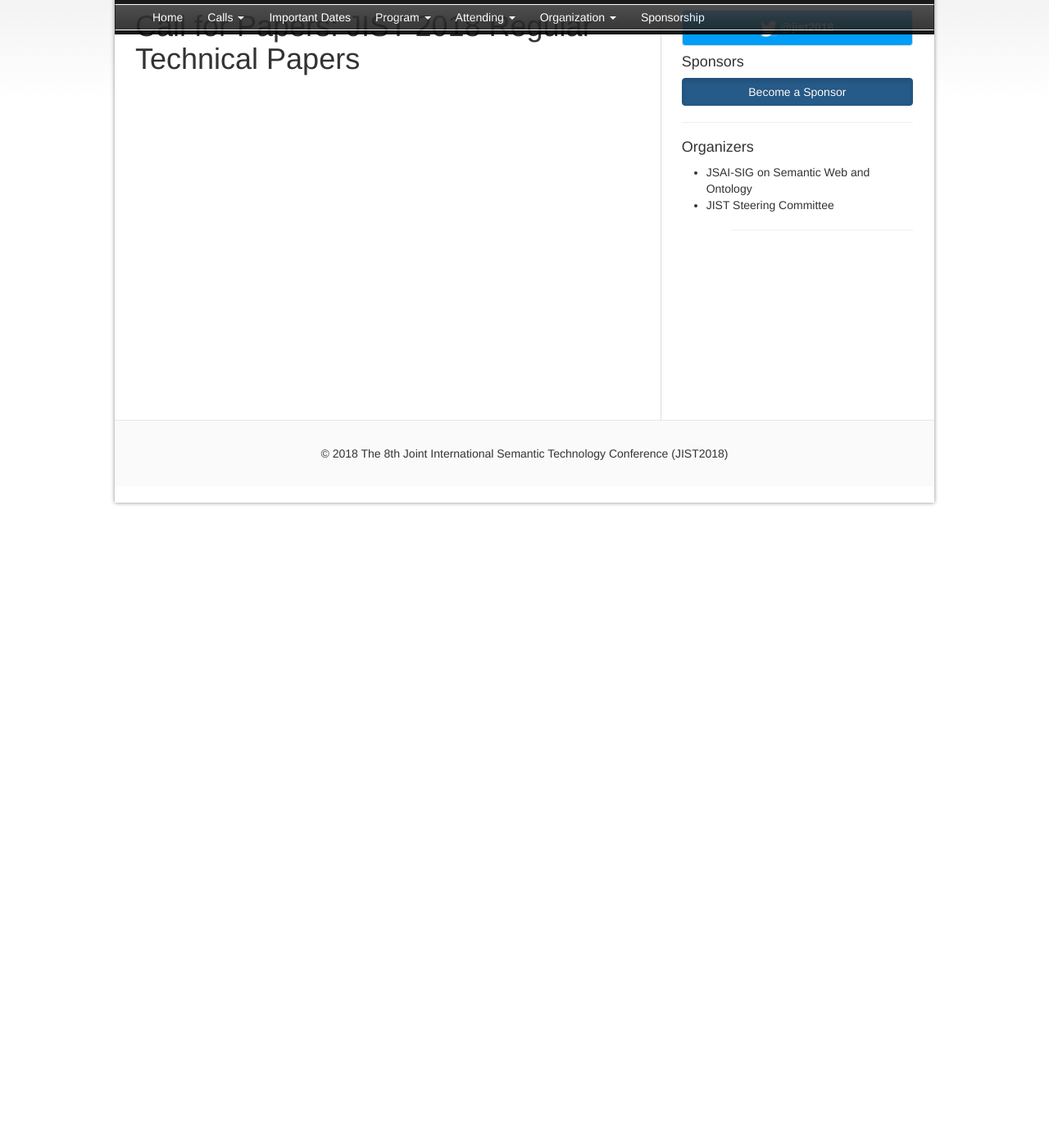
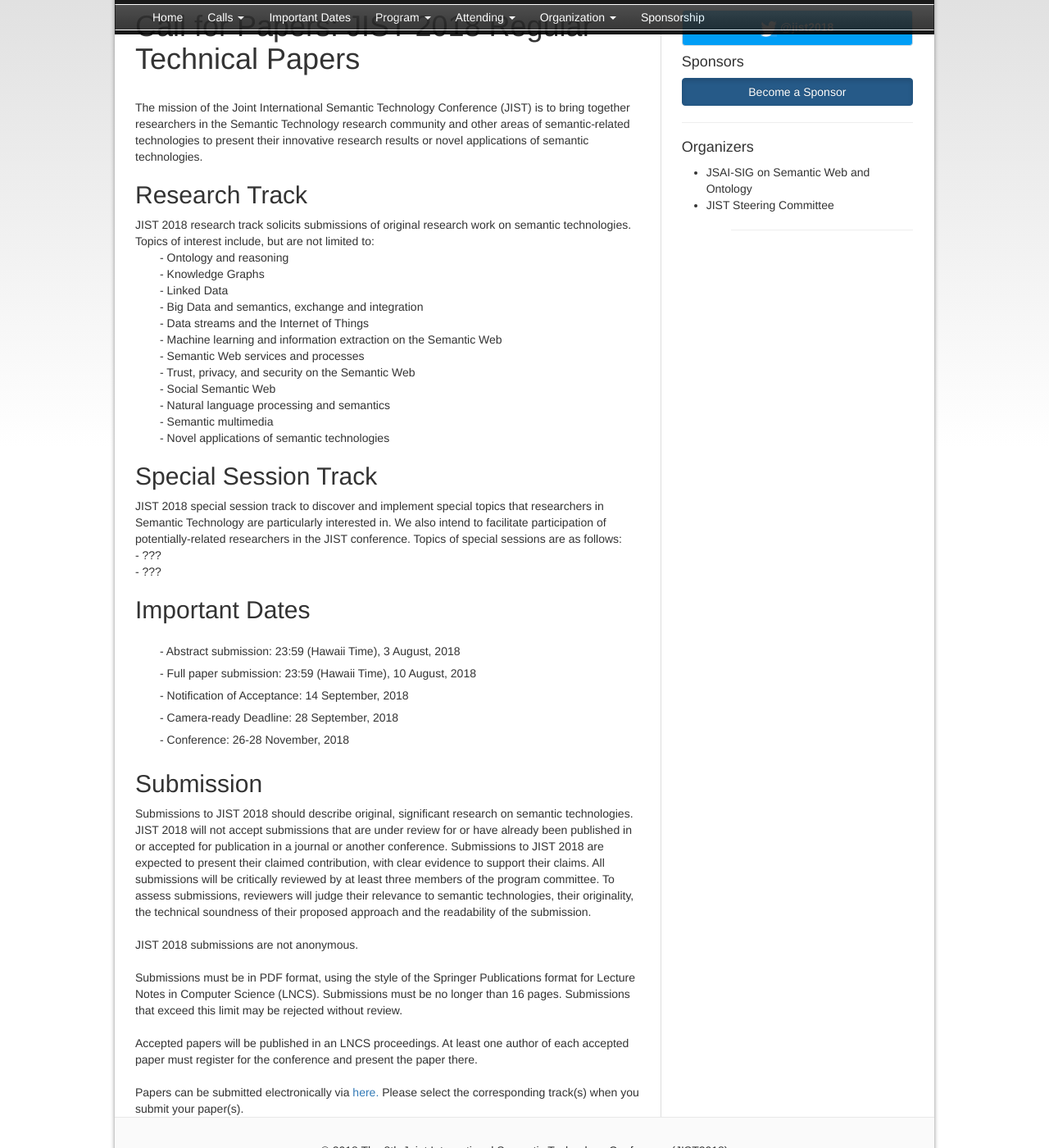
Before and after one commit to IJCKGconference/JIST2018, a Jekyll site: the page built from pages/calls/regular_technical_papers.html, in a window 1280 px wide and 1400 px high, scrolled down 379 px. Shown: the whole window at 82% size. Built offline with Jekyll 4.4.1, drawn with Linux system fonts in a browser that asks for light colours; before the commit the page ends 997 px from its top, so only the background shows below that.

Commit message:
"make regular_technical_papers.html"

```diff
--- a/pages/calls/regular_technical_papers.html
+++ b/pages/calls/regular_technical_papers.html
@@ -11,3 +11,49 @@ status: published
 
 <h1>{{ page.title }}</h1>
 <!-- ################################################################################  -->
+
+The mission of the Joint International Semantic Technology Conference (JIST) is to bring together researchers in the Semantic Technology research community and other areas of semantic-related technologies to present their innovative research results or novel applications of semantic technologies.
+
+<h2>Research Track</h2>
+JIST 2018 research track solicits submissions of original research work on semantic technologies. Topics of interest include, but are not limited to:
+
+<ul style="list-style-type: none">
+    <li>- Ontology and reasoning</li>
+    <li>- Knowledge Graphs</li>
+    <li>- Linked Data</li>
+    <li>- Big Data and semantics, exchange and integration</li>
+    <li>- Data streams and the Internet of Things</li>
+    <li>- Machine learning and information extraction on the Semantic Web</li>
+    <li>- Semantic Web services and processes</li>
+    <li>- Trust, privacy, and security on the Semantic Web</li>
+    <li>- Social Semantic Web</li>
+    <li>- Natural language processing and semantics</li>
+    <li>- Semantic multimedia</li>
+    <li>- Novel applications of semantic technologies</li>
+</ul>
+
+<h2>Special Session Track</h2>
+JIST 2018 special session track to discover and implement special topics that researchers in Semantic Technology are particularly interested in. We also intend to facilitate participation of potentially-related researchers in the JIST conference. Topics of special sessions are as follows:<br/>
+- ???<br/>
+- ???<br/>
+
+<h2>Important Dates</h2>
+<ol style="list-style-type: none">
+    <li>- Abstract submission: 23:59 (Hawaii Time), 3 August, 2018</li>
+    <li>- Full paper submission: 23:59 (Hawaii Time), 10 August, 2018</li>
+    <li>- Notification of Acceptance: 14 September, 2018</li>
+    <li>- Camera-ready Deadline: 28 September, 2018</li>
+    <li>- Conference: 26-28 November, 2018</li>
+</ol>
+
+<h2>Submission</h2>
+Submissions to JIST 2018 should describe original, significant research on semantic technologies. JIST 2018 will not accept submissions that are under review for or have already been published in or accepted for publication in a journal or another conference. Submissions to JIST 2018 are expected to present their claimed contribution, with clear evidence to support their claims. All submissions will be critically reviewed by at least three members of the program committee. To assess submissions, reviewers will judge their relevance to semantic technologies, their originality, the technical soundness of their proposed approach and the readability of the submission.
+<br><br>
+JIST 2018 submissions are not anonymous.
+<br><br>
+Submissions must be in PDF format, using the style of the Springer Publications format for Lecture Notes in Computer Science (LNCS). Submissions must be no longer than 16 pages. Submissions that exceed this limit may be rejected without review.
+<br><br>
+Accepted papers will be published in an LNCS proceedings. At least one author of each accepted paper must register for the conference and present the paper there.
+<br><br>
+Papers can be submitted electronically via <a href="https://apac01.safelinks.protection.outlook.com/?url=https%3A%2F%2Feasychair.org%2Fconferences%2F%3Fconf%3Djist2018&data=01%7C01%7Ctakahiro.kawamura%40jst.go.jp%7Cae029802ae5f41d5112508d59c53669d%7C7a15dcb470154556a78f4d8c28e4ef01%7C0&sdata=54hVPqzGU0ggFW56TKR%2F%2BWdERUD3te929OA%2F3%2Fs18Xk%3D&reserved=0.">here.</a>
+Please select the corresponding track(s) when you submit your paper(s).
```
